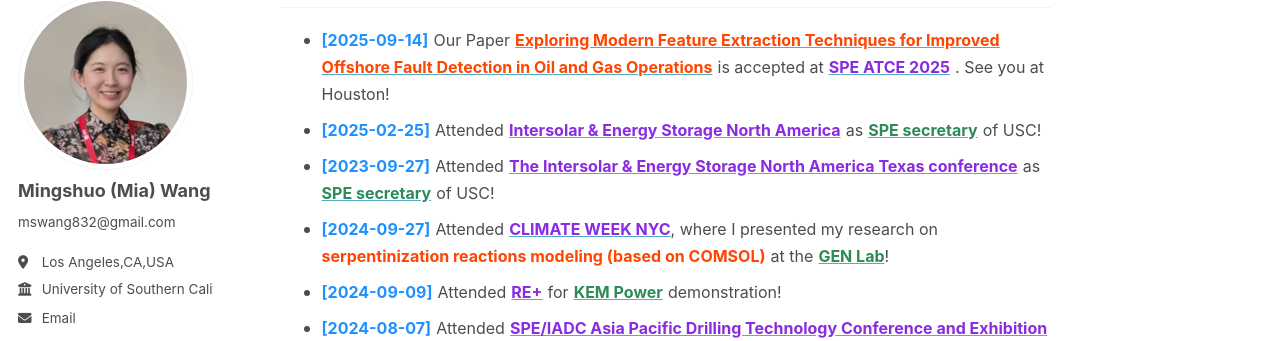
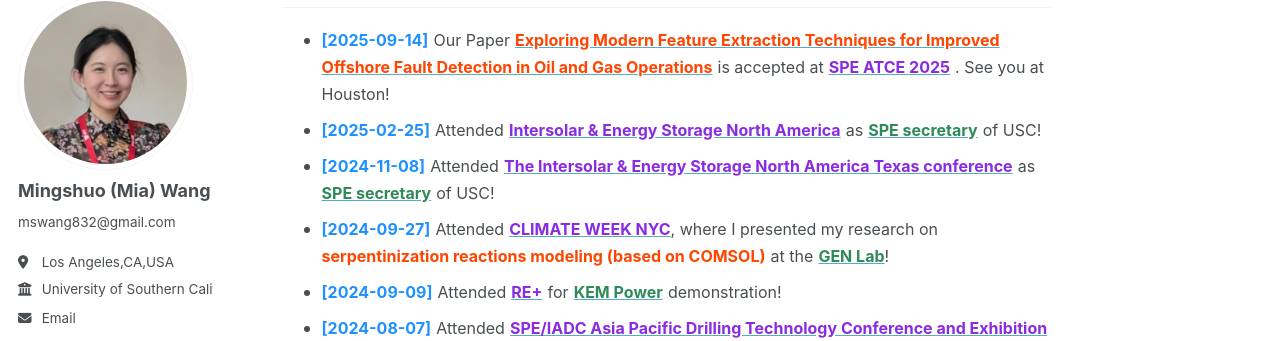
Before and after one commit to Miawang32/Miawang32.github.io, a Jekyll site: the page built from _pages/about.md, in a window 1280 px wide and 900 px high, scrolled down 730 px. Shown: the part 104-445 px from the top of the window. Built offline with Jekyll 4.4.1, drawn with Linux system fonts in a browser that asks for light colours; a script that is not in the unit is left out.

Commit message:
Update about.md

```diff
--- a/_pages/about.md
+++ b/_pages/about.md
@@ -34,7 +34,7 @@ With a blend of technical, analytical, and management skills, I am passionate ab
 ## <span style="color: #4682B4;font-size:17px">News</span>
 - <span style="font-size:16px; color:#1E90FF;"><b>[2025-09-14]</b></span> <span style="font-size:16px;">Our Paper</span> <a href="../assets/SPE-228061-MS.docx"><span style="font-size:16px; color:#FF4500;"><b>Exploring Modern Feature Extraction Techniques for Improved Offshore Fault Detection in Oil and Gas Operations</b></span></a> <span style="font-size:16px;">is accepted at</span> <a href="https://www.atce.org/"><span style="font-size:16px; color:#8A2BE2;"><b>SPE ATCE 2025</b></span></a> <span style="font-size:16px;">. See you at Houston!</span>
 - <span style="font-size:16px; color:#1E90FF;"><b>[2025-02-25]</b></span> <span style="font-size:16px;">Attended</span> <a href="https://www.iesna.com/flagship/"><span style="font-size:16px; color:#8A2BE2;"><b>Intersolar & Energy Storage North America</b></span></a> <span style="font-size:16px;">as</span> <a href="https://higherlogicdownload.s3.amazonaws.com/SPE/47b8184c-7e3f-4b2b-8fa9-01533b4c4539/UploadedFiles/apOlE4zxS6ykwGQj41RN_LASPEOct2023Newsletter.pdf"><span style="font-size:16px; color:#2E8B57;"><b>SPE secretary</b></span></a> <span style="font-size:16px;">of USC!</span>
-- <span style="font-size:16px; color:#1E90FF;"><b>[2023-09-27]</b></span> <span style="font-size:16px;">Attended</span> <a href="https://www.iesna.com/flagship/"><span style="font-size:16px; color:#8A2BE2;"><b>The Intersolar & Energy Storage North America Texas conference</b></span></a> <span style="font-size:16px;">as</span> <a href="https://higherlogicdownload.s3.amazonaws.com/SPE/47b8184c-7e3f-4b2b-8fa9-01533b4c4539/UploadedFiles/apOlE4zxS6ykwGQj41RN_LASPEOct2023Newsletter.pdf"><span style="font-size:16px; color:#2E8B57;"><b>SPE secretary</b></span></a> <span style="font-size:16px;">of USC!</span>
+- <span style="font-size:16px; color:#1E90FF;"><b>[2024-11-08]</b></span> <span style="font-size:16px;">Attended</span> <a href="https://www.iesna.com/flagship/"><span style="font-size:16px; color:#8A2BE2;"><b>The Intersolar & Energy Storage North America Texas conference</b></span></a> <span style="font-size:16px;">as</span> <a href="https://higherlogicdownload.s3.amazonaws.com/SPE/47b8184c-7e3f-4b2b-8fa9-01533b4c4539/UploadedFiles/apOlE4zxS6ykwGQj41RN_LASPEOct2023Newsletter.pdf"><span style="font-size:16px; color:#2E8B57;"><b>SPE secretary</b></span></a> <span style="font-size:16px;">of USC!</span>
 - <span style="font-size:16px; color:#1E90FF;"><b>[2024-09-27]</b></span> <span style="font-size:16px;">Attended</span> <a href="https://www.climateweeknyc.org/news/its-time-highlights-climate-week-nyc"><span style="font-size:16px; color:#8A2BE2;"><b>CLIMATE WEEK NYC</b></span></a><span style="font-size:16px;">, where I presented my research on</span> <span style="font-size:16px; color:#FF4500;"><b>serpentinization reactions modeling (based on COMSOL)</b></span> <span style="font-size:16px;">at the</span> <a href="https://gemlab.usc.edu/"><span style="font-size:16px; color:#2E8B57;"><b>GEN Lab</b></span></a><span style="font-size:16px;">!</span>
 - <span style="font-size:16px; color:#1E90FF;"><b>[2024-09-09]</b></span> <span style="font-size:16px;">Attended</span> <a href="https://www.re-plus.com/re-24-gallery/"><span style="font-size:16px; color:#8A2BE2;"><b>RE+</b></span></a> <span style="font-size:16px;">for</span> <a href="https://www.kem-power.com/"><span style="font-size:16px; color:#2E8B57;"><b>KEM Power</b></span></a> <span style="font-size:16px;">demonstration!</span>
 - <span style="font-size:16px; color:#1E90FF;"><b>[2024-08-07]</b></span> <span style="font-size:16px;">Attended</span> <a href="https://onepetro.org/SPEAPDT/24APDT/conference/24APDT"><span style="font-size:16px; color:#8A2BE2;"><b>SPE/IADC Asia Pacific Drilling Technology Conference and Exhibition</b></span></a> <span style="font-size:16px;">as</span> <a href="https://higherlogicdownload.s3.amazonaws.com/SPE/47b8184c-7e3f-4b2b-8fa9-01533b4c4539/UploadedFiles/apOlE4zxS6ykwGQj41RN_LASPEOct2023Newsletter.pdf"><span style="font-size:16px; color:#2E8B57;"><b>SPE secretary</b></span></a> <span style="font-size:16px;">of USC!</span>
```
